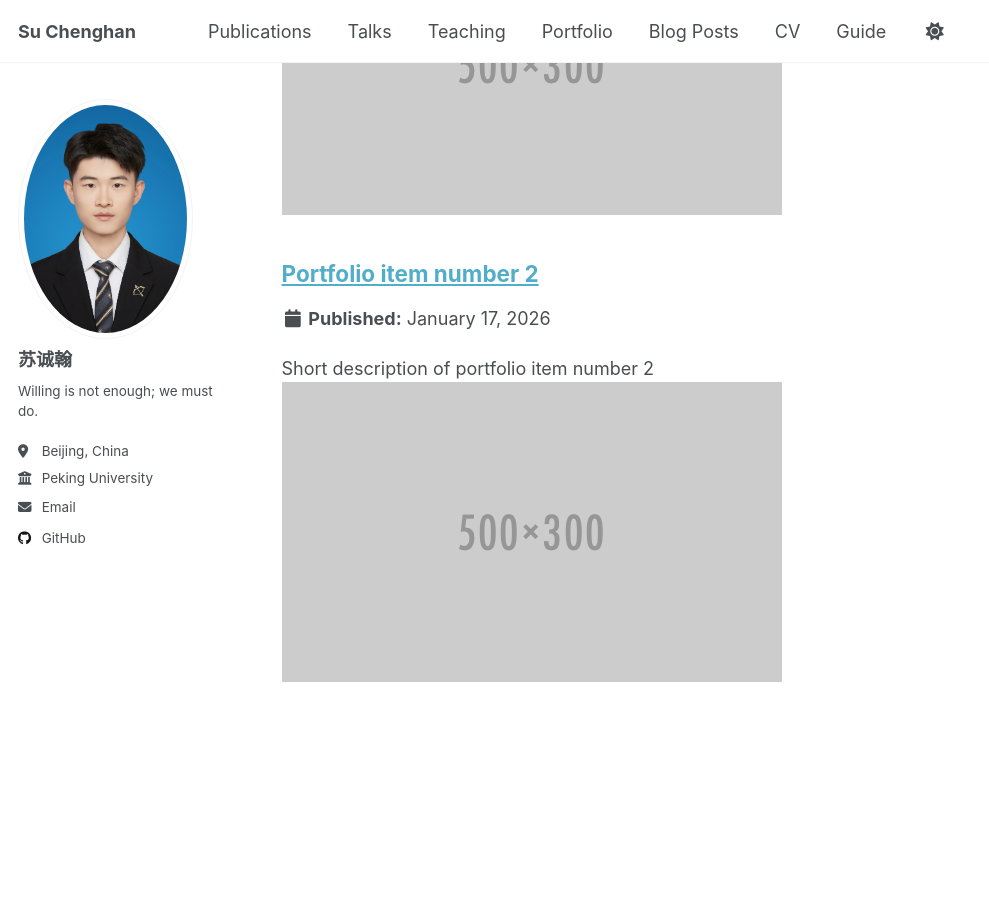
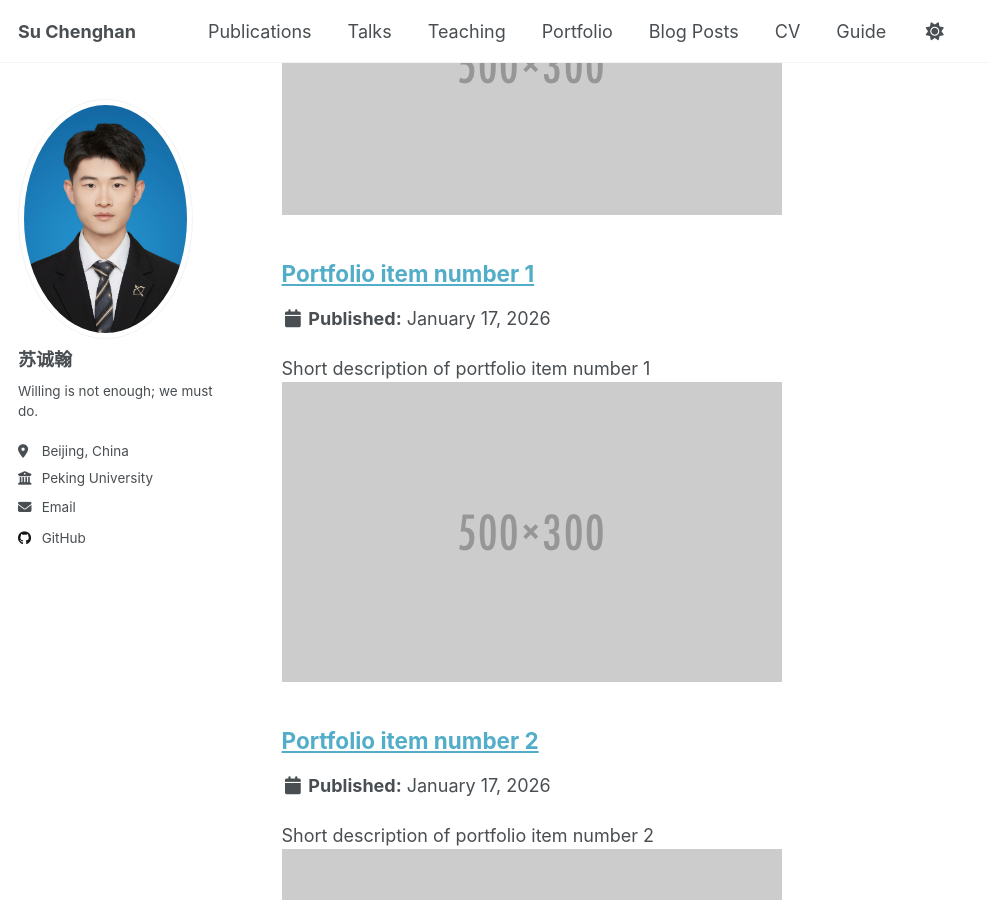
Before and after one commit to Do-1t-now/Do-1t-now.github.io, a Jekyll site: the page built from _pages/portfolio.html, in a window 1280 px wide and 900 px high, scrolled down 380 px. Shown: the whole window, without its empty margins (0-989 px from the left). Built offline with Jekyll 4.4.1, drawn with Linux system fonts in a browser that asks for light colours; a script that is not in the unit is left out.

Commit message:
Update pathology-tissue-classification.md

```diff
--- a/_portfolio/pathology-tissue-classification.md
+++ b/_portfolio/pathology-tissue-classification.md
@@ -1,4 +1,9 @@
---
+---
+title: "Portfolio item number 1"
+excerpt: "Short description of portfolio item number 1<br/><img src='/images/500x300.png'>"
+collection: portfolio
+---
+---
 title： "基于深度卷积神经网络——结直肠癌——病理图像分类"
 collection：portfolio
 type："Computer Vision & Medical Imaging"
```
